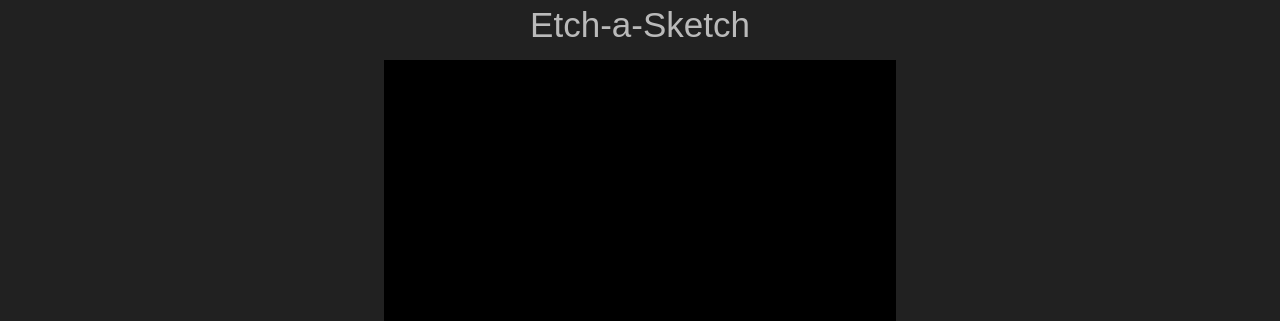
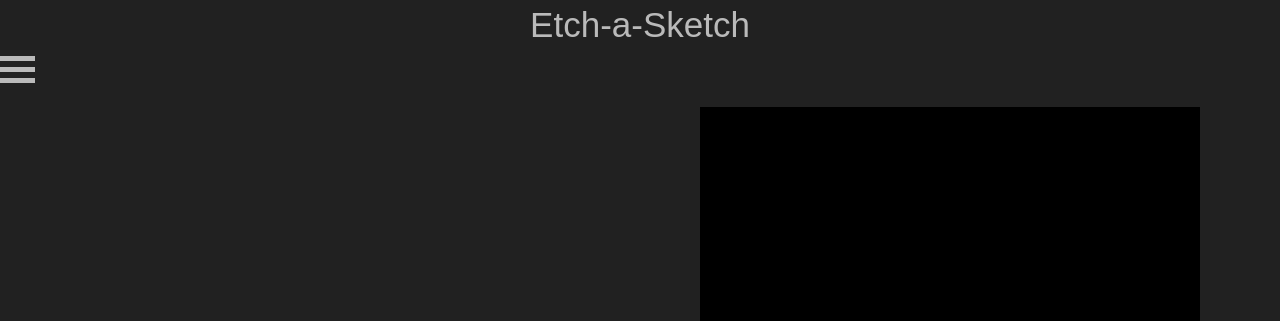
Before and after one commit to CptSnuffy/etch-a-sketch-odin-project, a plain HTML site: page index.html in a window 1280 px wide. Shown: the top 321 px of the page. Drawn offline with Linux system fonts and the light colour scheme; a web font is replaced by a local one.

Commit message:
Grid will maintain size while increasing density

```diff
--- a/index.html
+++ b/index.html
@@ -13,6 +13,11 @@
 </head>
 <body>
     <header>Etch-a-Sketch</header>
+    <div class='hamburgermenu' onclick="animateMenu(this)">
+        <div class='bar1'></div>
+        <div class='bar2'></div>
+        <div class='bar3'></div>
+    </div>
     <div id='gridparent'>
         <!-- js will create more divs and place them here -->
     </div>
--- a/script.js
+++ b/script.js
@@ -1,3 +1,9 @@
+
+
+function animateMenu(menu)
+{
+    menu.classList.toggle("change");
+}
 
 function reset()
 {
@@ -44,4 +50,6 @@ function setupGame(gridSize = 16)
 let resetButton = document.getElementById('resetbutton');
 
 resetButton.onclick = () => {reset();};
+
+
 setupGame();
--- a/style.css
+++ b/style.css
@@ -17,8 +17,41 @@ header
 
 }
 
+.hamburgermenu
+{
+    display: inline-block;
+    cursor: pointer;
+}
+
+.bar1, .bar2, .bar3
+{
+    width: 35px;
+    height: 5px;
+    background-color: #bababa;
+    margin: 6px 0;
+    transition: 0.4s;
+}
+
+.change .bar1
+{
+    -webkit-transform: rotate(-45deg) translate(-9px, 6px);
+    transform: rotate(-45deg) translate(-9px, 6px);
+}
+
+.change .bar2
+{
+    opacity: 0;
+}
+
+.change .bar3
+{
+    -webkit-transform: rotate(45deg) translate(-8px, -8px);
+    transform: rotate(45deg) translate(-8px, -8px);
+}
+
 #resetbutton
 {
+    position: absolute;
     justify-content: center;
     text-align: center;
     color: #bababa;
@@ -31,21 +64,26 @@ header
 #gridparent
 {
     display: grid;
+    position: relative;
+    grid-auto-flow: dense;
+    aspect-ratio: 16/9;
     grid-template-rows: repeat(var(--grid-rows), 1fr);
     grid-template-columns: repeat(var(--grid-cols), 1fr);
-    max-width: 512px;
-    max-height: 256px;
-    margin: auto;
+    width: 500px;
+    height: 500px;
+    margin: 0 700px 0 700px;
     margin-bottom: 10px;
     margin-top: 10px;
 }
 
 .sketchdiv
 {
+    display: flex;
+    object-fit: contain;
+    flex-grow: 0;
+    flex-shrink: 1;
     aspect-ratio: 1/1;
     position: relative;
     background-color: black;
-    min-height: 32px;
-    max-height: 32px;
     text-align: center;
 }
```
